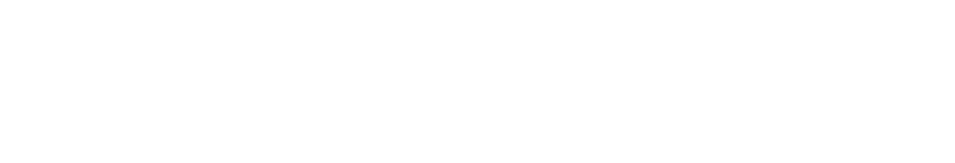
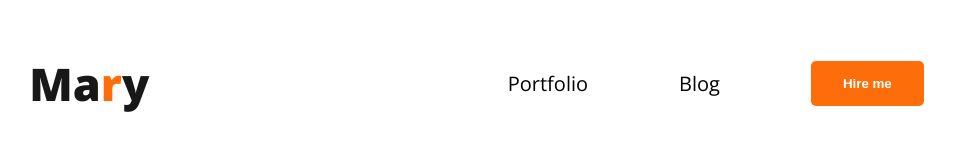
Before and after one commit to Shakil4432/My-Personal-Portfolio, a plain HTML site: page index.html in a window 1280 px wide. Shown: the whole page, without its empty margins (128-1083 px from the left). Drawn offline with nearby package versions, Linux system fonts and the light colour scheme.

Commit message:
Created a Navbar

```diff
--- /dev/null
+++ b/Styles/Portfolio.css
@@ -0,0 +1,42 @@
+body{
+    font-family: 'Open Sans', sans-serif;
+}
+
+/* nav related style */
+nav{
+    display: flex;
+    justify-content: space-around;
+    align-items: center;
+}
+nav>ul{
+    display: flex;
+    align-items: center;
+}
+nav li{
+    padding: 20px;
+    list-style: none;
+    margin-right: 51px;
+}
+
+ul li a {
+    text-decoration: none;
+    color: black;
+    font-size: 20px;
+}
+.nav_tittle{
+
+    font-size: 45px;
+    font-weight: 800;
+    color: #181818;
+}
+.colorfull_char{
+    color: #FD6E0A;
+}
+.Button_color{
+    background-color: #FD6E0A;
+    color: white;
+    border: none;
+    border-radius: 5px;
+    padding: 15px 32px;
+    font-weight: 700;
+}
--- a/index.html
+++ b/index.html
@@ -1,11 +1,29 @@
 <!DOCTYPE html>
 <html lang="en">
-<head>
-    <meta charset="UTF-8">
-    <meta name="viewport" content="width=device-width, initial-scale=1.0">
+  <head>
+    <meta charset="UTF-8" />
+    <meta name="viewport" content="width=device-width, initial-scale=1.0" />
     <title>My Personal Portfolio</title>
-</head>
-<body>
-
-</body>
+    <link rel="preconnect" href="https://fonts.googleapis.com" />
+    <link rel="preconnect" href="https://fonts.gstatic.com" crossorigin />
+    <link
+      href="https://fonts.googleapis.com/css2?family=Open+Sans:ital,wght@0,400;0,700;0,800;1,700&display=swap"
+      rel="stylesheet"
+    />
+    <link rel="stylesheet" href="Styles/Portfolio.css" />
+  </head>
+  <body>
+    <header>
+      <nav>
+        <h3 class="nav_tittle">Ma<span class="colorfull_char">r</span>y</h3>
+        <ul>
+          <li><a href="">Portfolio</a></li>
+          <li><a href="">Blog</a></li>
+          <li><button class="Button_color">Hire me</button></li>
+        </ul>
+      </nav>
+    </header>
+    <main></main>
+    <footer></footer>
+  </body>
 </html>
```
